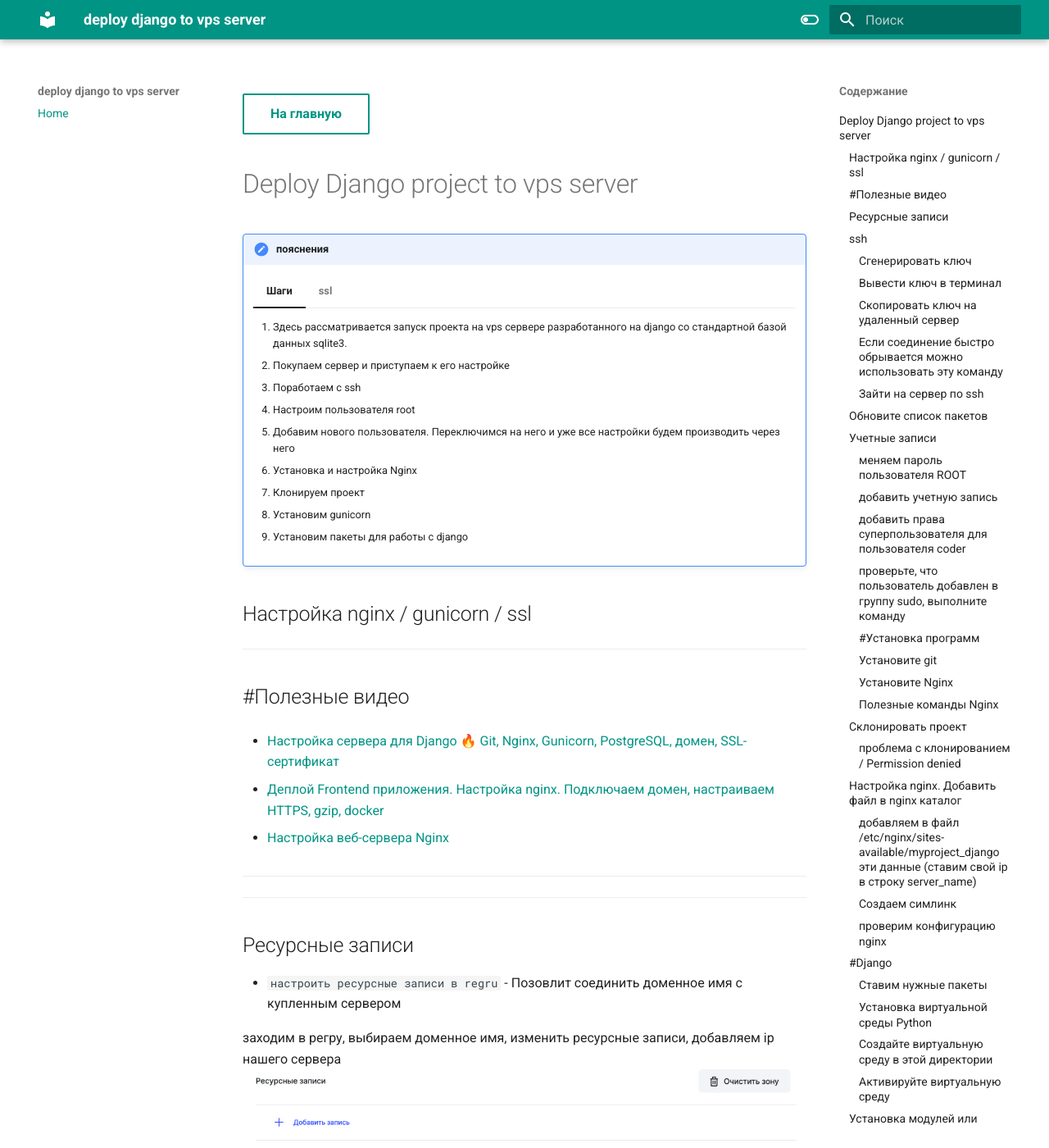
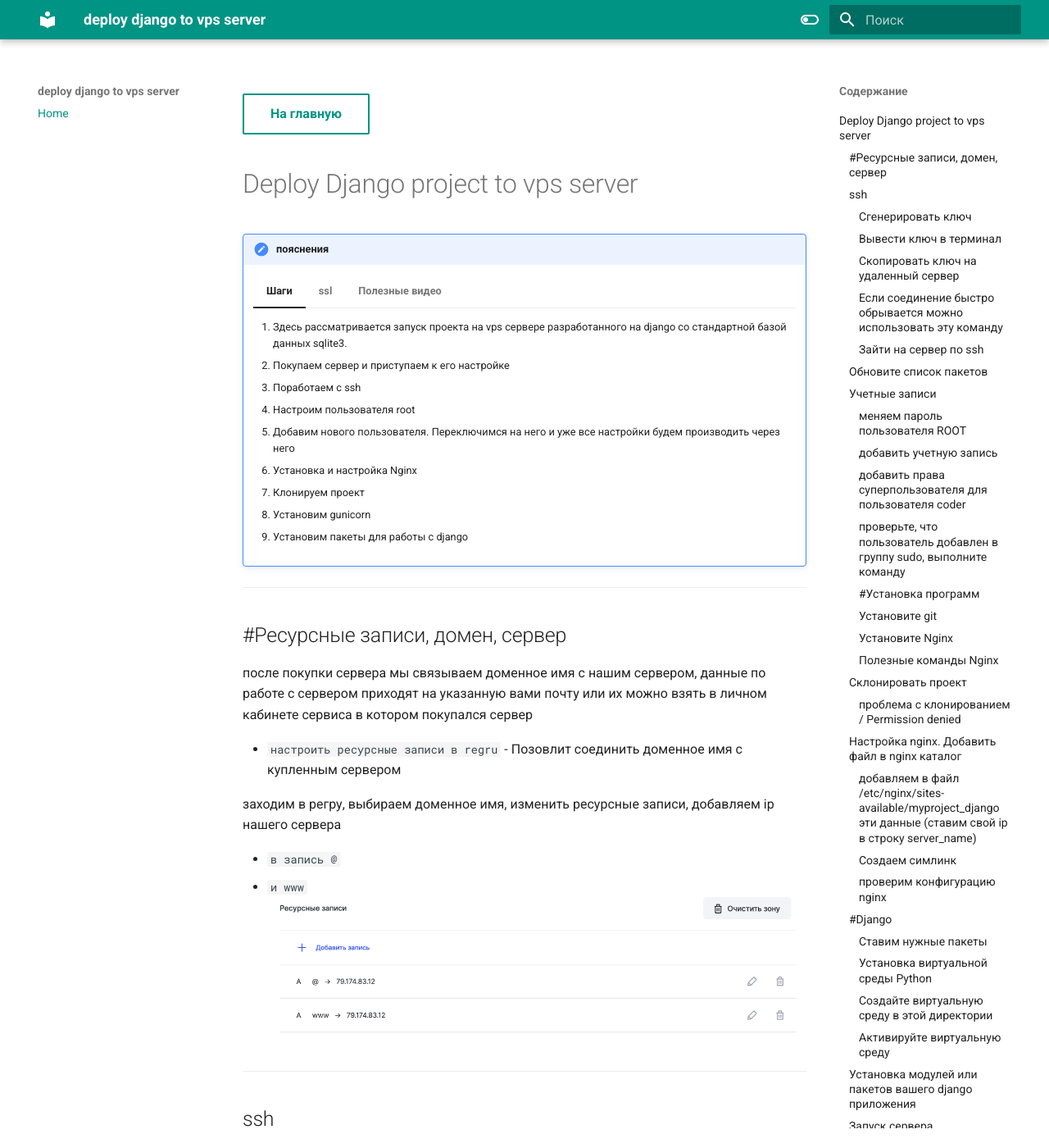
Before and after one commit to pavelcity/deploy-django-to-vps-server, an MkDocs documentation site: the page built from docs/index.md, in a window 1280 px wide and 1400 px high. Shown: the whole window at 82% size. Built offline with MkDocs 1.6.1 and Material for MkDocs 9.7.7, drawn with Linux system fonts in a browser that asks for light colours.

Commit message:
fix data

```diff
--- a/docs/index.md
+++ b/docs/index.md
@@ -15,32 +15,30 @@
         8. Установим gunicorn
         9. Установим пакеты для работы с django
     === "ssl"
-        1. Нуачимся подключать к нашему домену ssl сертификат
+        1. Научимся подключать к нашему домену ssl сертификат
+    === "Полезные видео"
+        1. [Настройка сервера для Django 🔥 Git, Nginx, Gunicorn, PostgreSQL, домен, SSL-сертификат](https://www.youtube.com/watch?v=Qvtr7es5dpc)
+        2. [Деплой Frontend приложения. Настройка nginx. Подключаем домен, настраиваем HTTPS, gzip, docker](https://www.youtube.com/watch?v=8OHe6chCWTE)
+        3. [Настройка веб-сервера Nginx](https://sch9.ru/docs/nginx.html)
 
 
-## Настройка nginx / gunicorn / ssl
+
+
+
 
 
 
 
 ---
-## #Полезные видео
-* [Настройка сервера для Django 🔥 Git, Nginx, Gunicorn, PostgreSQL, домен, SSL-сертификат](https://www.youtube.com/watch?v=Qvtr7es5dpc)
+## #Ресурсные записи, домен, сервер
+после покупки сервера мы связываем доменное имя с нашим сервером, данные по работе с сервером приходят на указанную вами почту или их можно взять в личном кабинете сервиса в котором покупался сервер
 
-* [Деплой Frontend приложения. Настройка nginx. Подключаем домен, настраиваем HTTPS, gzip, docker](https://www.youtube.com/watch?v=8OHe6chCWTE)
-
-* [Настройка веб-сервера Nginx](https://sch9.ru/docs/nginx.html)
-
----
-
-
-
-
----
-## Ресурсные записи
 * `настроить ресурсные записи в regru` - Позовлит соединить доменное имя с купленным сервером
 
 заходим в регру, выбираем доменное имя, изменить ресурсные записи, добавляем ip нашего сервера
+
+* `в запись @`
+* `и www`
 ![server](assets/img/resursdata.png)
 
 
```
